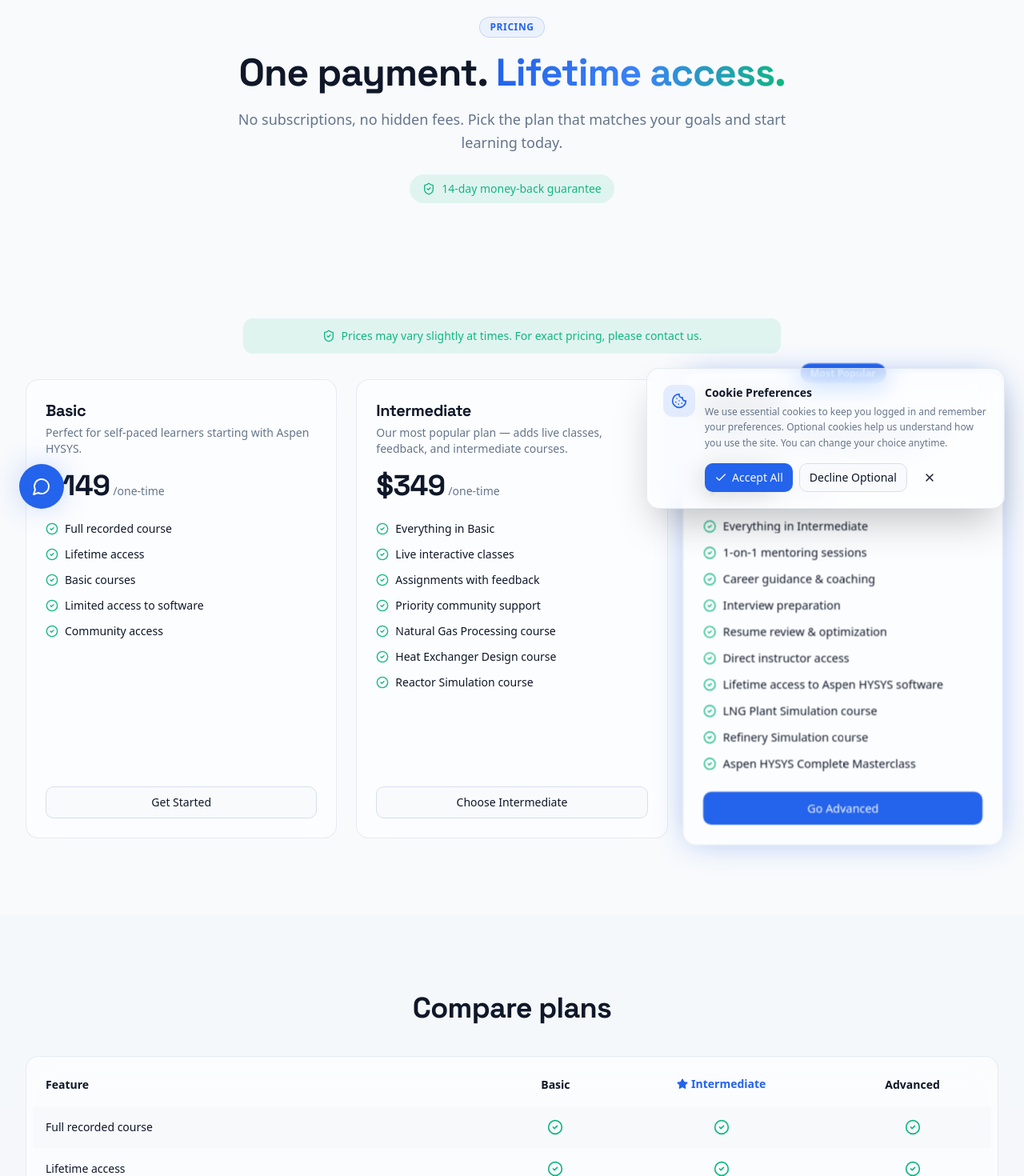
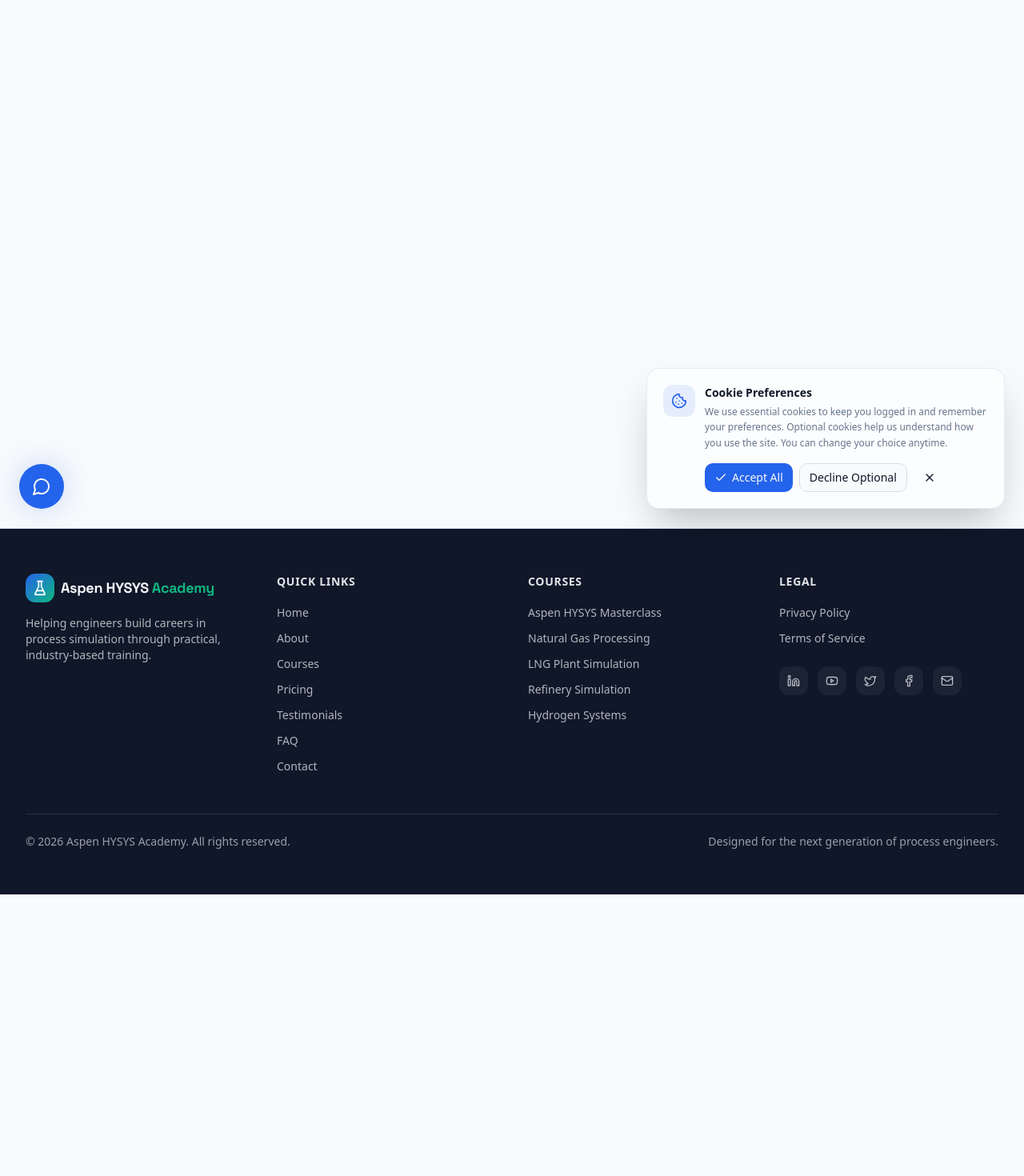
Before and after one commit to AspenHysys/WorldwideEngineeringNetwork, a Next.js app: page /pricing in a window 1280 px wide. Shown: the part 140-1610 px from the top of the page at 80% size. After the commit the page ends 1258 px from the top, so only its background shows below. Built offline with nearby package versions, Linux system fonts and the light colour scheme.

Commit message:
Add placeholder content to PricingPage
Added a simple div to indicate that the pricing page is working.

```diff
--- a/app/pricing/page.tsx
+++ b/app/pricing/page.tsx
@@ -1,163 +1,7 @@
-import type { Metadata } from 'next';
-import Link from 'next/link';
-import { CheckCircle2, Star, ArrowRight, ShieldCheck } from 'lucide-react';
-import { Section, Eyebrow } from '@/components/section';
-import { Reveal } from '@/components/reveal';
-import { Button } from '@/components/ui/button';
-import { plans } from '@/lib/content';
-import { cn } from '@/lib/utils';
-
-export const metadata: Metadata = {
-  title: 'Pricing',
-  description:
-    'Simple one-time pricing for Aspen HYSYS Academy. Choose Basic, Professional, or Premium — all with lifetime access and a completion certificate. 14-day money-back guarantee.',
-};
-
-const comparison = [
-  { feature: 'Full recorded course', basic: true, intermediate: true, advanced: true },
-  { feature: 'Lifetime access', basic: true, intermediate: true, advanced: true },
-  { feature: 'Basic courses', basic: true, intermediate: true, advanced: true },
-  { feature: 'Community access', basic: true, intermediate: true, advanced: true },
-  { feature: 'Limited access to software', basic: true, intermediate: false, advanced: false },
-  { feature: 'Live interactive classes', basic: false, intermediate: true, advanced: true },
-  { feature: 'Assignments with feedback', basic: false, intermediate: true, advanced: true },
-  { feature: 'Priority community support', basic: false, intermediate: true, advanced: true },
-  { feature: 'Natural Gas Processing course', basic: false, intermediate: true, advanced: true },
-  { feature: 'Heat Exchanger Design course', basic: false, intermediate: true, advanced: true },
-  { feature: 'Reactor Simulation course', basic: false, intermediate: true, advanced: true },
-  { feature: '1-on-1 mentoring sessions', basic: false, intermediate: false, advanced: true },
-  { feature: 'Career guidance & coaching', basic: false, intermediate: false, advanced: true },
-  { feature: 'Interview preparation', basic: false, intermediate: false, advanced: true },
-  { feature: 'Resume review & optimization', basic: false, intermediate: false, advanced: true },
-  { feature: 'Direct instructor access', basic: false, intermediate: false, advanced: true },
-  { feature: 'Lifetime access to Aspen HYSYS software', basic: false, intermediate: false, advanced: true },
-  { feature: 'LNG Plant Simulation course', basic: false, intermediate: false, advanced: true },
-  { feature: 'Refinery Simulation course', basic: false, intermediate: false, advanced: true },
-  { feature: 'Aspen HYSYS Complete Masterclass', basic: false, intermediate: false, advanced: true },
-];
-
 export default function PricingPage() {
   return (
-    <>
-      {/* Hero */}
-      <section className="relative overflow-hidden pt-32 pb-12 sm:pt-40">
-        <div className="mx-auto max-w-3xl px-4 text-center sm:px-6 lg:px-8">
-          <Eyebrow>Pricing</Eyebrow>
-          <h1 className="mt-5 font-display text-4xl font-bold tracking-tight sm:text-5xl">
-            One payment. <span className="text-gradient">Lifetime access.</span>
-          </h1>
-          <p className="mt-5 text-lg leading-relaxed text-muted-foreground">
-            No subscriptions, no hidden fees. Pick the plan that matches your goals and start
-            learning today.
-          </p>
-          <div className="mt-6 inline-flex items-center gap-2 rounded-full bg-accent/10 px-4 py-2 text-sm font-medium text-accent">
-            <ShieldCheck className="h-4 w-4" />
-            14-day money-back guarantee
-          </div>
-        </div>
-      </section>
-
-      {/* Pricing cards */}
-      <Section className="pt-4">
-        <Reveal>
-          <div className="mx-auto mb-8 flex max-w-2xl items-center justify-center gap-2 rounded-xl bg-accent/10 px-4 py-3 text-center text-sm font-medium text-accent">
-            <ShieldCheck className="h-4 w-4 shrink-0" />
-            Prices may vary slightly at times. For exact pricing, please contact us.
-          </div>
-        </Reveal>
-        <div className="grid gap-6 lg:grid-cols-3">
-          {plans.map((p, i) => (
-            <Reveal key={p.name} delay={i * 0.08}>
-              <div
-                className={cn(
-                  'relative flex h-full flex-col rounded-2xl p-6 transition-all',
-                  p.highlighted
-                    ? 'glass glow-primary ring-2 ring-primary lg:scale-[1.03]'
-                    : 'glass hover:-translate-y-1 hover:shadow-lg'
-                )}
-              >
-                {p.highlighted && (
-                  <span className="absolute -top-3 left-1/2 -translate-x-1/2 rounded-full bg-primary px-3 py-1 text-xs font-semibold text-primary-foreground">
-                    Most Popular
-                  </span>
-                )}
-                <h3 className="font-display text-xl font-bold">{p.name}</h3>
-                <p className="mt-1 text-sm text-muted-foreground">{p.description}</p>
-                <div className="mt-4 flex items-baseline gap-1">
-                  <span className="font-display text-4xl font-bold">{p.price}</span>
-                  <span className="text-sm text-muted-foreground">/{p.period}</span>
-                </div>
-                <ul className="mt-6 flex-1 space-y-3 text-sm">
-                  {p.features.map((f) => (
-                    <li key={f} className="flex items-start gap-2">
-                      <CheckCircle2 className="mt-0.5 h-4 w-4 shrink-0 text-accent" />
-                      <span>{f}</span>
-                    </li>
-                  ))}
-                </ul>
-                <Button
-                  asChild
-                  className="mt-6 w-full"
-                  variant={p.highlighted ? 'default' : 'outline'}
-                >
-                  <Link href={`/contact?subject=${encodeURIComponent(p.name)}`}>{p.cta}</Link>
-                </Button>
-              </div>
-            </Reveal>
-          ))}
-        </div>
-      </Section>
-
-      {/* Comparison table */}
-      <Section className="bg-muted/30">
-        <h2 className="text-center font-display text-3xl font-bold tracking-tight sm:text-4xl">
-          Compare plans
-        </h2>
-        <Reveal>
-          <div className="mt-10 overflow-x-auto">
-            <table className="w-full min-w-[640px] border-separate border-spacing-0 rounded-2xl glass p-2">
-              <thead>
-                <tr>
-                  <th className="p-4 text-left text-sm font-semibold">Feature</th>
-                  <th className="p-4 text-center text-sm font-semibold">Basic</th>
-                  <th className="p-4 text-center text-sm font-semibold">
-                    <span className="inline-flex items-center gap-1 text-primary">
-                      <Star className="h-3.5 w-3.5 fill-primary" />
-                      Intermediate
-                    </span>
-                  </th>
-                  <th className="p-4 text-center text-sm font-semibold">Advanced</th>
-                </tr>
-              </thead>
-              <tbody>
-                {comparison.map((row, i) => (
-                  <tr key={row.feature} className={i % 2 === 0 ? 'bg-muted/30' : ''}>
-                    <td className="p-4 text-sm font-medium">{row.feature}</td>
-                    {[row.basic, row.intermediate, row.advanced].map((v, j) => (
-                      <td key={j} className="p-4 text-center">
-                        {v ? (
-                          <CheckCircle2 className="mx-auto h-5 w-5 text-accent" />
-                        ) : (
-                          <span className="text-muted-foreground/30">—</span>
-                        )}
-                      </td>
-                    ))}
-                  </tr>
-                ))}
-              </tbody>
-            </table>
-          </div>
-        </Reveal>
-
-        <div className="mt-10 text-center">
-          <Button asChild size="lg">
-            <Link href="/contact">
-              Get started today
-              <ArrowRight className="ml-2 h-4 w-4" />
-            </Link>
-          </Button>
-        </div>
-      </Section>
-    </>
+    <div style={{ padding: "100px" }}>
+      <h1>Pricing Page Works!</h1>
+    </div>
   );
 }
```
